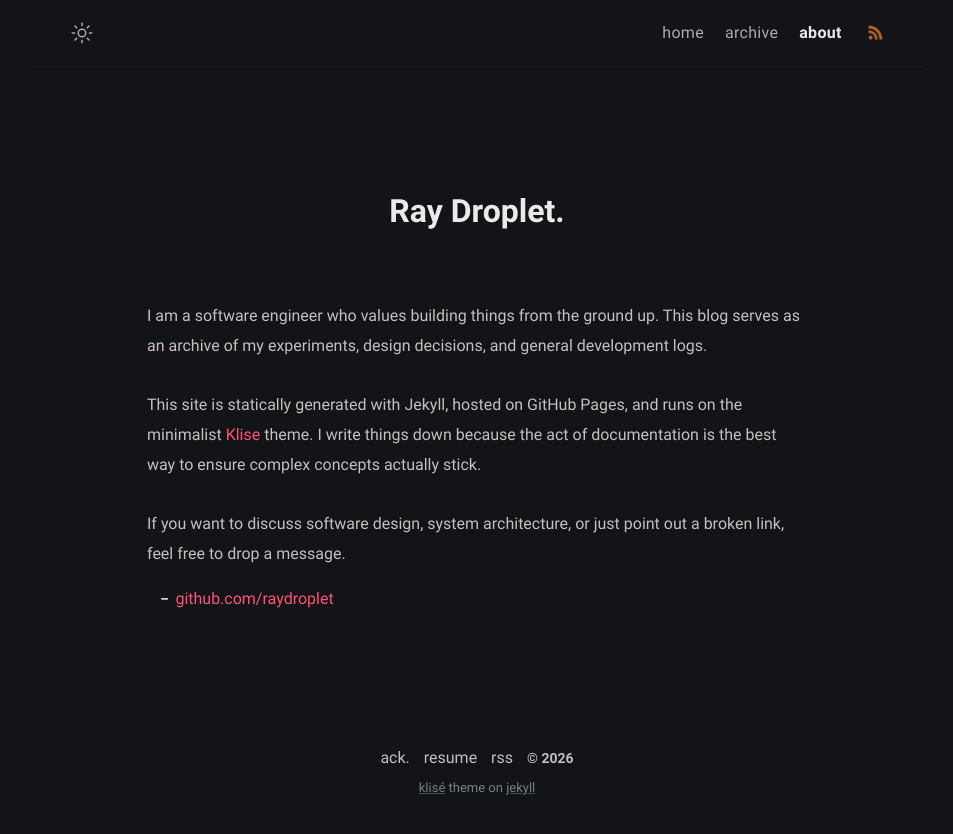
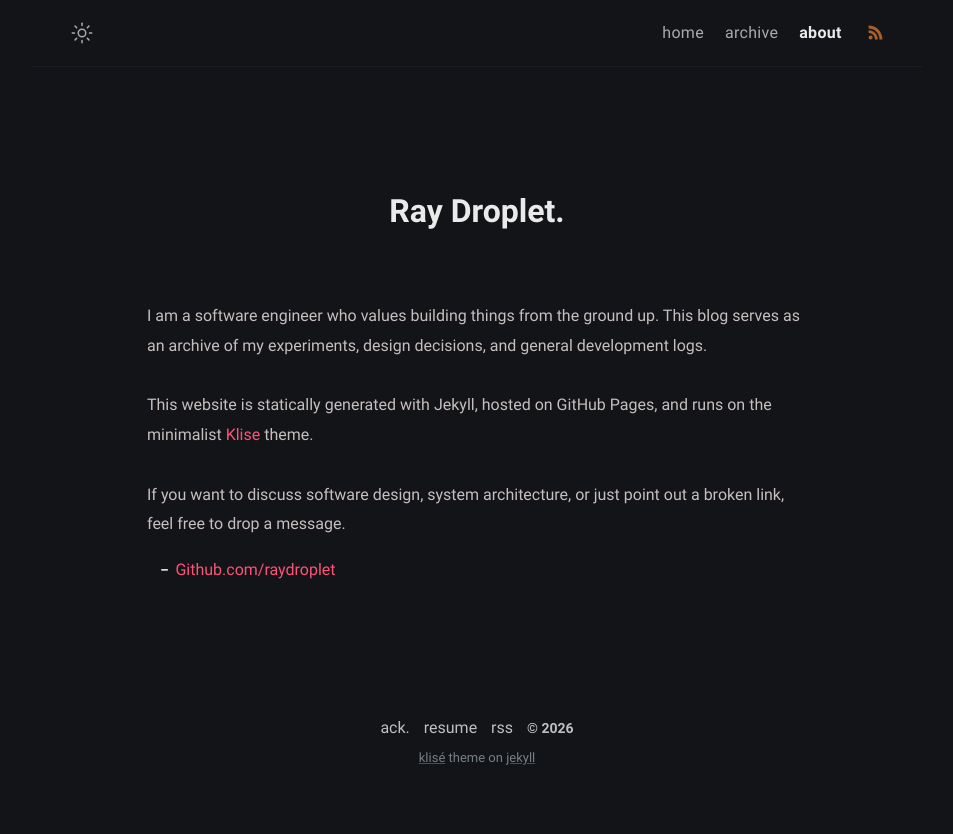
Before and after one commit to raydroplet/raydroplet.github.io, a Jekyll site: the page built from about.md, in a window 1280 px wide. Shown: the top 834 px of the page, without its empty margins (163-1116 px from the left). Built offline with Jekyll 4.4.1, drawn with Linux system fonts in a browser that asks for light colours.

Commit message:
small about fixes

```diff
--- a/about.md
+++ b/about.md
@@ -9,8 +9,8 @@ comments: false
 
 I am a software engineer who values building things from the ground up. This blog serves as an archive of my experiments, design decisions, and general development logs.
 
-This site is statically generated with Jekyll, hosted on GitHub Pages, and runs on the minimalist [Klise](https://github.com/piharpi/jekyll-klise) theme. I write things down because the act of documentation is the best way to ensure complex concepts actually stick.
+This website is statically generated with Jekyll, hosted on GitHub Pages, and runs on the minimalist [Klise](https://github.com/piharpi/jekyll-klise) theme.
 
 If you want to discuss software design, system architecture, or just point out a broken link, feel free to drop a message.
 
-- [github.com/{{ site.author.github }}](https://github.com/{{ site.author.github }})
+- [Github.com/{{ site.author.github }}](https://github.com/{{ site.author.github }})
```
